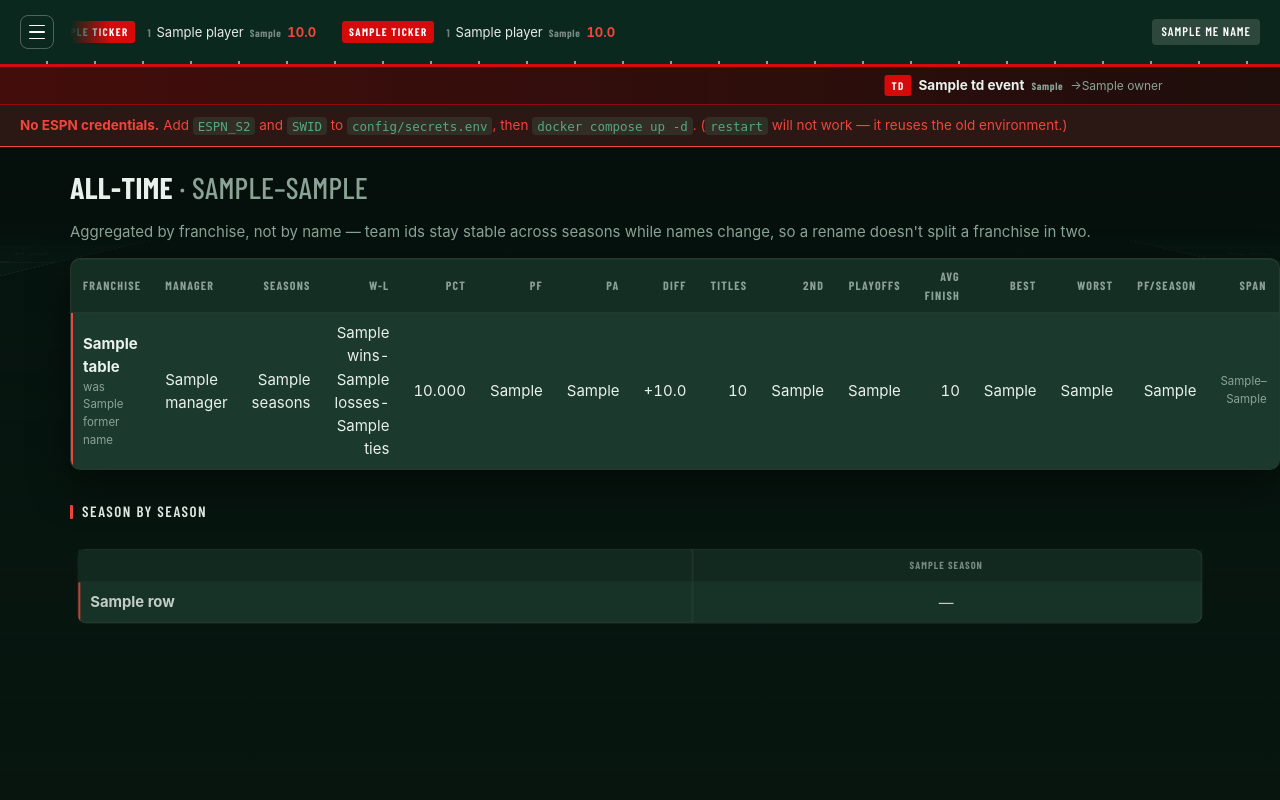
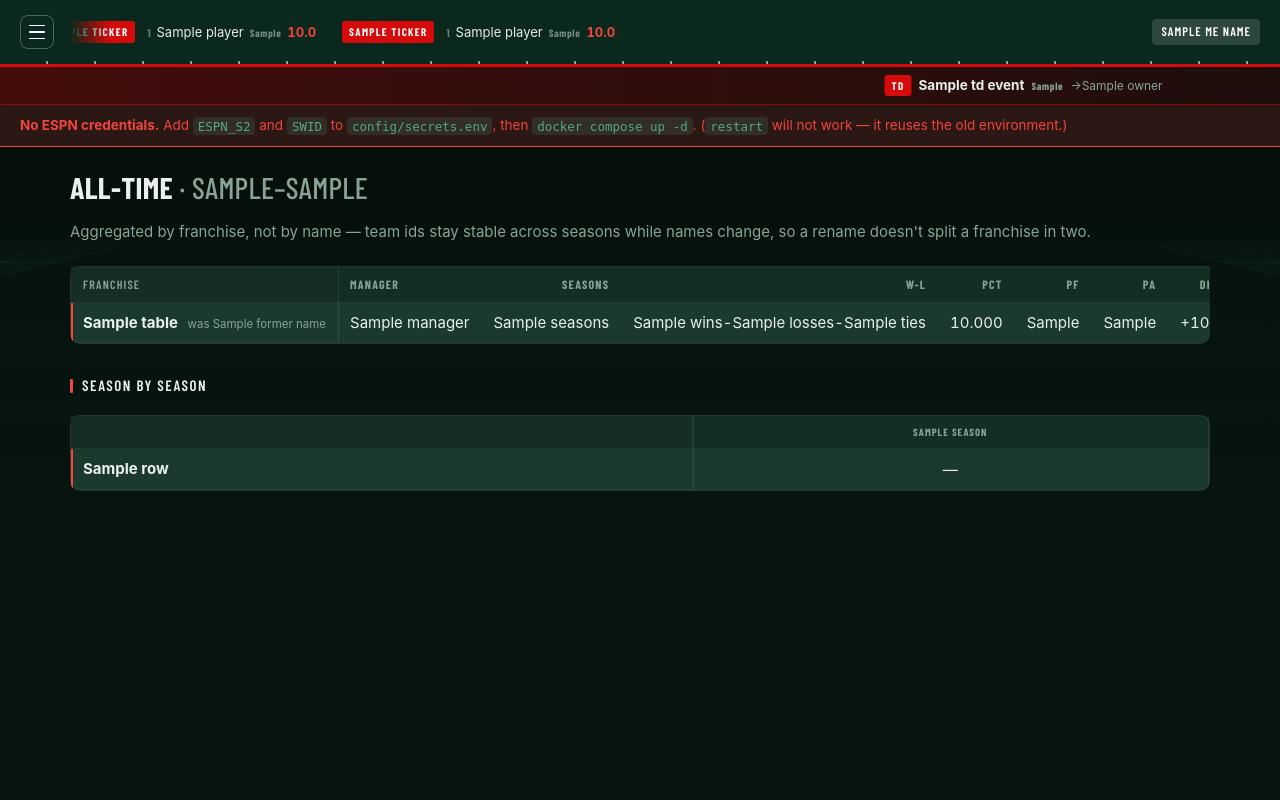
Before and after one commit to Coldraise/espn_fantasy, a Python web app: template app/templates/history.html in a window 1280 px wide. Run offline with Jinja, Linux system fonts and the light colour scheme; the template is opened without the code that fills it: most values are stand-ins (such as "Sample title", 1, 10 or a date in 2020); some libraries are stand-ins or nearby versions.

Commit message:
Pin the name column of the all-time table
Sixteen columns with nowhere to go: unwrapped, the table had no sideways
scroll, so names broke over two lines, the numbers ragged along beside
them, and the columns worth reading sat off the right of a phone with no
way to reach them -- including the points differential, which is why it
looked as though nothing was coloured.

Wrapped in .scroll with the franchise cell as a sticky row head, and
every cell held to one line. Former names move onto the name's own line
as context rather than a second row of text. The differential keeps its
green above zero and red below; now it is somewhere it can be seen.

The sticky mechanic is the season matrix's, which works only because
.scroll rather than the table is the scroll box.

Co-Authored-By: Claude Opus 5 <noreply@anthropic.com>
Claude-Session: https://claude.ai/code/session_01SXi5TEv9YFMQTTnsWGQKcj

```diff
--- a/app/static/style.css
+++ b/app/static/style.css
@@ -1311,3 +1311,35 @@ td .slot {
   .roster.mine { margin-left: 0; padding-left: 10px; }
   .pagefoot { justify-content: center; padding-bottom: 28px; }
 }
+
+/* ---------- wide tables with the name column pinned ---------- */
+
+/* The all-time table is sixteen columns wide. Unwrapped it had nowhere to go
+   but down: names broke over two lines, the numbers ragged along beside them,
+   and the columns that matter sat off the right of a phone with no way to
+   reach them. Scrolling it sideways only helps if the name stays put, so the
+   first cell is a row head that sticks -- the same mechanic the season matrix
+   uses, which works only because .scroll (not the table) is the scroll box. */
+.stick th, .stick td { white-space: nowrap; }
+.stick .rowhead {
+  position: sticky; left: 0; z-index: 2;
+  text-align: left; font-weight: 600;
+  background: var(--surface); box-shadow: 1px 0 0 var(--line);
+}
+/* Opaque stacking, or the rows travelling underneath show through the one
+   cell that is meant to hold still. */
+.stick thead .rowhead {
+  background: linear-gradient(var(--green-tint), var(--green-tint)), var(--surface);
+  z-index: 3;
+}
+.stick tbody tr:hover .rowhead {
+  background: linear-gradient(var(--red-tint), var(--red-tint)), var(--surface);
+}
+.stick tbody tr.me > td { background: var(--green-soft); }
+.stick .rowhead.me {
+  background: linear-gradient(var(--green-soft), var(--green-soft)), var(--surface);
+  font-weight: 700;
+  box-shadow: inset 2px 0 0 var(--red), 1px 0 0 var(--line);
+}
+/* A former name is context for the name, not a second line of it. */
+.stick .was { margin-left: 6px; font-weight: 400; }
--- a/app/templates/history.html
+++ b/app/templates/history.html
@@ -9,9 +9,10 @@
   Aggregated by franchise, not by name — team ids stay stable across seasons
   while names change, so a rename doesn't split a franchise in two.
 </p>
-<table>
+<div class="scroll">
+<table class="stick">
   <thead><tr>
-    <th>Franchise</th><th>Manager</th><th class="num">Seasons</th><th class="num">W-L</th><th class="num">Pct</th>
+    <th class="rowhead">Franchise</th><th>Manager</th><th class="num">Seasons</th><th class="num">W-L</th><th class="num">Pct</th>
     <th class="num">PF</th><th class="num">PA</th><th class="num">Diff</th>
     <th class="num">Titles</th><th class="num">2nd</th><th class="num">Playoffs</th>
     <th class="num">Avg finish</th><th class="num">Best</th><th class="num">Worst</th>
@@ -20,8 +21,8 @@
   <tbody>
   {% for t in table %}
     <tr id="t{{ t.team_id }}" class="{{ 'me' if t.team_id == me_id }}">
-      <td>{{ t.name }}
-        {% if t.former_names %}<div class="muted small">was {{ t.former_names|join(', ') }}</div>{% endif %}</td>
+      <th class="rowhead {{ 'me' if t.team_id == me_id }}">{{ t.name }}{%
+        if t.former_names %} <span class="muted small was">was {{ t.former_names|join(', ') }}</span>{% endif %}</th>
       <td class="{{ 'muted' if not t.manager }}">{{ t.manager or '—' }}</td>
       <td class="num">{{ t.seasons }}</td>
       <td class="num">{{ t.wins }}-{{ t.losses }}{% if t.ties %}-{{ t.ties }}{% endif %}</td>
@@ -41,6 +42,7 @@
   {% endfor %}
   </tbody>
 </table>
+</div>
 
 <h2>Season by season</h2>
 <div class="scroll">
```
